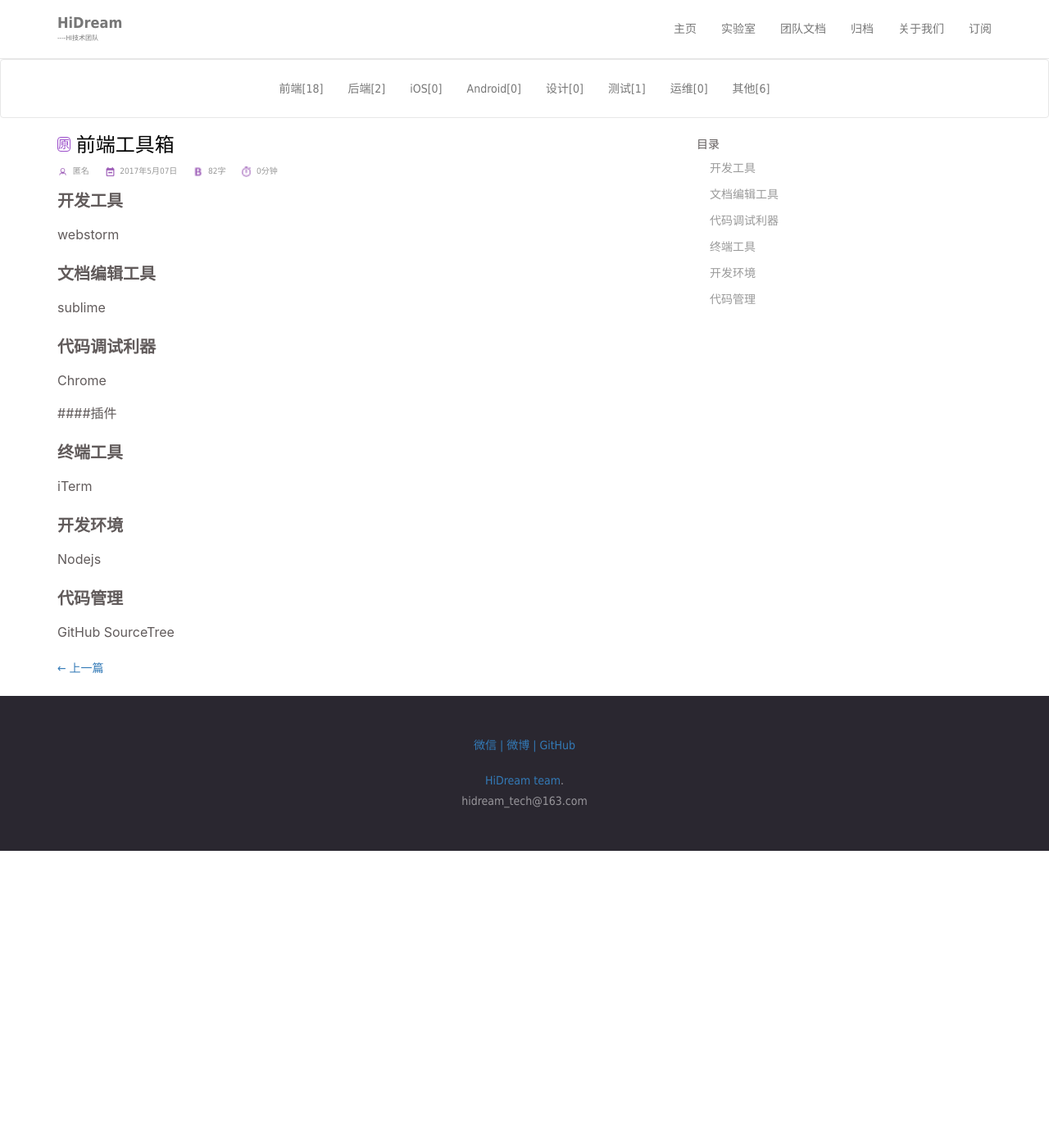
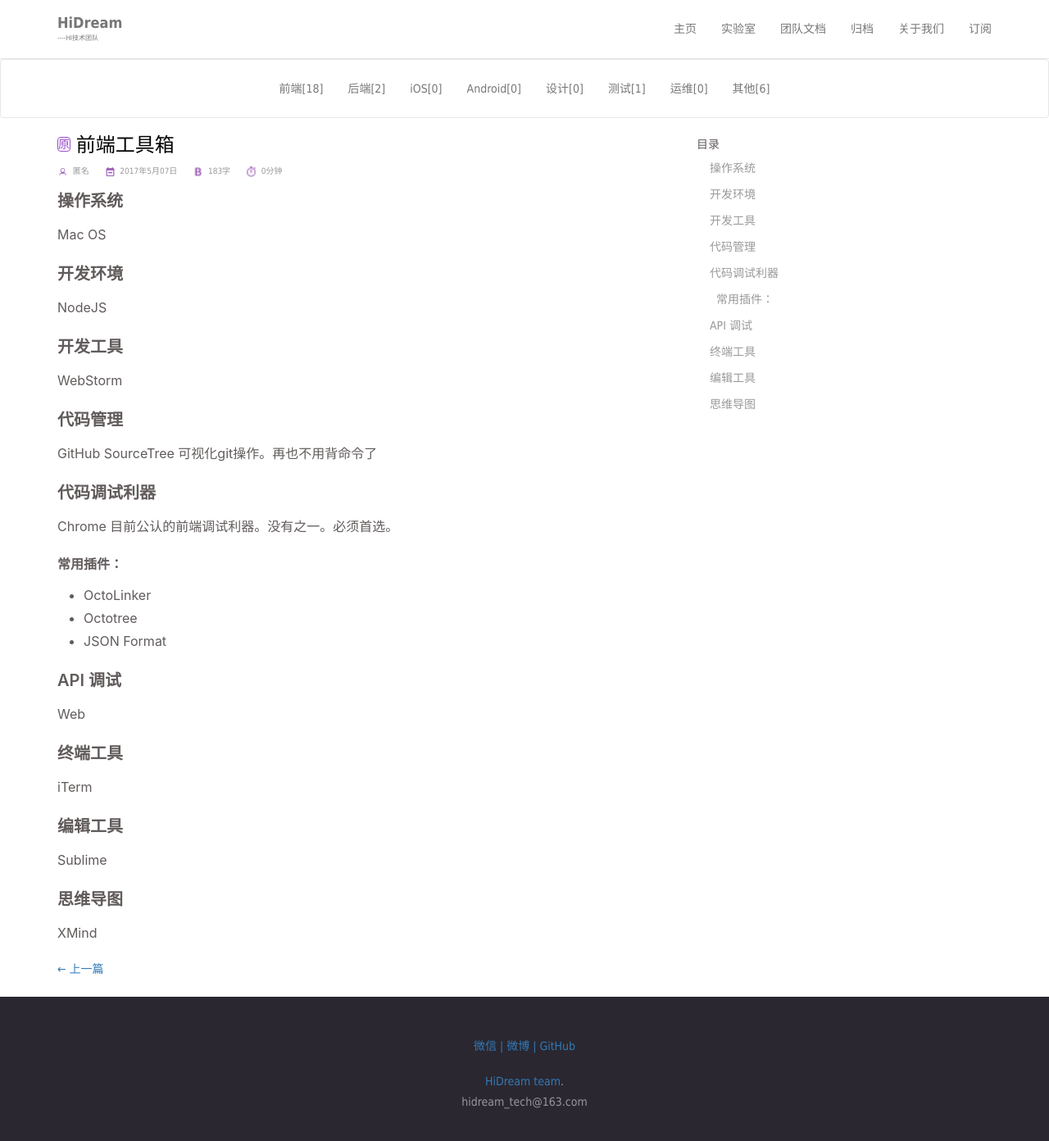
Before and after one commit to DreamHi/DreamHi.github.io, a Jekyll site: the page built from _posts/frontend/2017-05-07-前端工具箱.md, in a window 1280 px wide and 1400 px high. Shown: the top 1392 px of the window at 82% size. Built offline with Jekyll 4.4.1, drawn with Linux system fonts in a browser that asks for light colours; comment, search, counter and statistics services are not loaded.

Commit message:
样式修正

```diff
--- a/_posts/frontend/2017-05-07-前端工具箱.md
+++ b/_posts/frontend/2017-05-07-前端工具箱.md
@@ -7,22 +7,35 @@ original: true
 tags:
 ---
 
+### 操作系统
+Mac OS
+
+### 开发环境
+NodeJS
+
 ### 开发工具
-webstorm
+WebStorm
 
-### 文档编辑工具
-sublime
+### 代码管理
+GitHub
+SourceTree 可视化git操作。再也不用背命令了
 
 ### 代码调试利器
-Chrome
+Chrome 目前公认的前端调试利器。没有之一。必须首选。
 
-####插件
+#### 常用插件：
+* OctoLinker
+* Octotree
+* JSON Format
+
+### API 调试
+Web
+
 ### 终端工具
 iTerm
 
-### 开发环境
-Nodejs
+### 编辑工具
+Sublime
 
-### 代码管理
-GitHub
-SourceTree
+### 思维导图
+XMind
```
